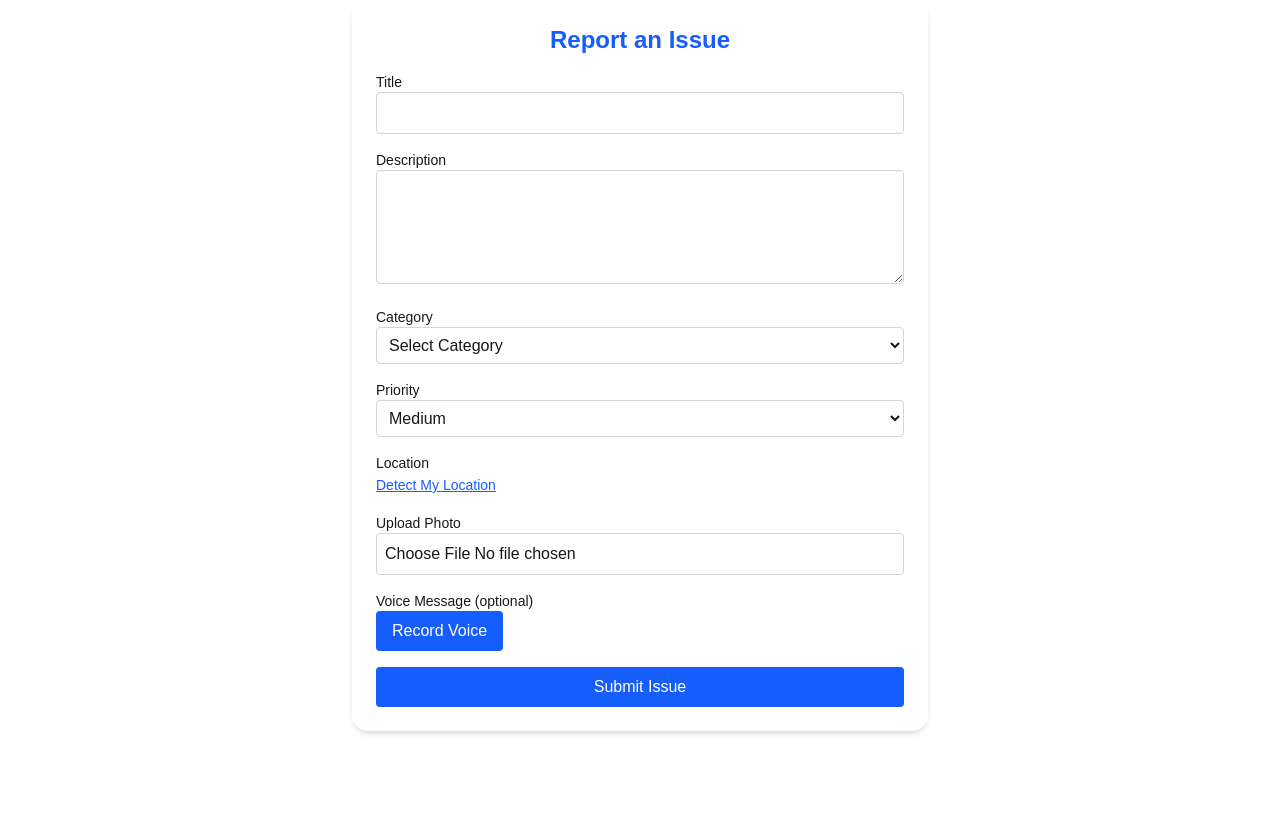
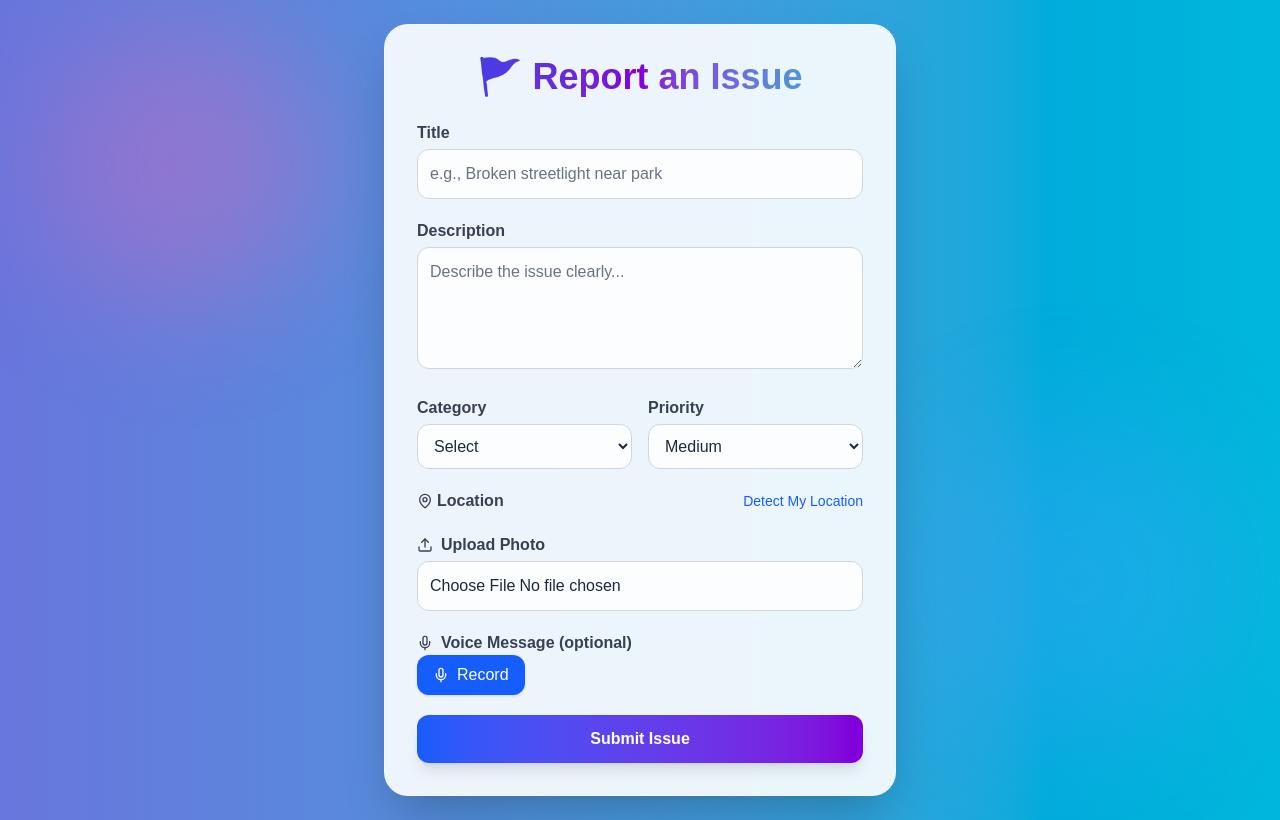
Before and after one commit to AshwinAnand868/civic-issue-reporting-platform, a Next.js app in the folder frontend/: page /report-issue in a window 1280 px wide. Built offline with nearby package versions, Linux system fonts and the light colour scheme.

Commit message:
Styled and enhanced ReportForm page

```diff
--- a/frontend/app/report-issue/components/ReportForm.tsx
+++ b/frontend/app/report-issue/components/ReportForm.tsx
@@ -2,7 +2,14 @@
 
 import { reportSchema } from "@/app/lib/validations/reportSchema";
 import { zodResolver } from "@hookform/resolvers/zod";
-import { Loader2 } from "lucide-react";
+import {
+  Loader2,
+  Mic,
+  StopCircle,
+  MapPin,
+  Upload,
+  CheckCircle,
+} from "lucide-react";
 import { useRef, useState } from "react";
 import { useForm } from "react-hook-form";
 import { z } from "zod";
@@ -10,14 +17,13 @@ import { z } from "zod";
 type ReportFormData = z.infer<typeof reportSchema>;
 
 export default function ReportForm() {
-  const [error, setError] = useState<string>("");
-  const [success, setSuccess] = useState<string>("");
-
-  // recording state & refs
+  const [error, setError] = useState("");
+  const [success, setSuccess] = useState("");
   const [recording, setRecording] = useState(false);
+  const [recordedAudio, setRecordedAudio] = useState<string | null>(null);
+  const [uploading, setUploading] = useState(false);
   const mediaRecorderRef = useRef<MediaRecorder | null>(null);
   const mediaStreamRef = useRef<MediaStream | null>(null);
-  const [recordedAudio, setRecordedAudio] = useState<string | null>(null);
 
   const {
     register,
@@ -26,12 +32,9 @@ export default function ReportForm() {
     setValue,
   } = useForm<ReportFormData>({
     resolver: zodResolver(reportSchema),
-    defaultValues: {
-      priority: "Medium",
-    },
+    defaultValues: { priority: "Medium" },
   });
 
-  // Location detection
   const handleDetectLocation = () => {
     if (!navigator.geolocation) {
       setError("Geolocation not supported by your browser.");
@@ -48,11 +51,9 @@ export default function ReportForm() {
     );
   };
 
-  // Submit
   const onSubmit = async (data: ReportFormData) => {
     setError("");
     setSuccess("");
-
     try {
       const token = localStorage.getItem("token");
       const res = await fetch(`${process.env.NEXT_PUBLIC_API_BASE}/api/issues`, {
@@ -82,7 +83,6 @@ export default function ReportForm() {
     }
   };
 
-  // Photo upload (unchanged)
   const handleFileUpload = async (event: React.ChangeEvent<HTMLInputElement>) => {
     const file = event.target.files?.[0];
     if (!file) return;
@@ -91,185 +91,215 @@ export default function ReportForm() {
     formData.append("file", file);
     formData.append("upload_preset", "unsigned_preset");
 
+    setUploading(true);
     try {
       const res = await fetch(
         `https://api.cloudinary.com/v1_1/diqacdink/image/upload`,
-        {
-          method: "POST",
-          body: formData,
-        }
+        { method: "POST", body: formData }
       );
-
       const data = await res.json();
       setValue("photo_url", data.secure_url);
-    } catch (error) {
-      console.error("Upload error:", error);
+      setSuccess("✅ Photo uploaded successfully!");
+    } catch {
       setError("Photo upload failed.");
+    } finally {
+      setUploading(false);
     }
   };
 
-  // Voice recording + upload logic (fixed)
   const handleVoiceRecording = async () => {
     setError("");
-
-    // If currently recording -> stop
     if (recording) {
-      // stop recorder and cleanup will happen in onstop handler
       mediaRecorderRef.current?.stop();
       return;
     }
 
-    // Start recording
     try {
       const stream = await navigator.mediaDevices.getUserMedia({ audio: true });
       mediaStreamRef.current = stream;
-
       const recorder = new MediaRecorder(stream);
       mediaRecorderRef.current = recorder;
-
       const chunks: Blob[] = [];
 
       recorder.ondataavailable = (e) => {
-        if (e.data && e.data.size > 0) chunks.push(e.data);
+        if (e.data.size > 0) chunks.push(e.data);
       };
 
       recorder.onstop = async () => {
-        try {
-          // combine chunks
         const blob = new Blob(chunks, { type: "audio/webm" });
-
-          // show local preview
         const url = URL.createObjectURL(blob);
         setRecordedAudio(url);
 
-          // upload to Cloudinary (use video endpoint for audio)
         const formData = new FormData();
         formData.append("file", blob);
         formData.append("upload_preset", "unsigned_preset");
 
+        try {
           const res = await fetch(
             `https://api.cloudinary.com/v1_1/diqacdink/video/upload`,
-            {
-              method: "POST",
-              body: formData,
-            }
+            { method: "POST", body: formData }
           );
-
           const data = await res.json();
-          if (data && data.secure_url) {
-            setValue("voice_url", data.secure_url);
-          } else {
-            console.error("Cloudinary response:", data);
-            setError("Failed to upload audio.");
-          }
-        } catch (err) {
-          console.error("Audio upload failed:", err);
-          setError("Failed to upload audio.");
+          if (data.secure_url) setValue("voice_url", data.secure_url);
+          else setError("Failed to upload audio.");
+        } catch {
+          setError("Audio upload failed.");
         } finally {
-          // cleanup media tracks
-          if (mediaStreamRef.current) {
-            mediaStreamRef.current.getTracks().forEach((t) => t.stop());
-            mediaStreamRef.current = null;
-          }
-          mediaRecorderRef.current = null;
+          mediaStreamRef.current?.getTracks().forEach((t) => t.stop());
           setRecording(false);
         }
       };
 
-      // start and set recording UI
       recorder.start();
       setRecording(true);
-    } catch (err) {
-      console.error("Microphone error:", err);
+    } catch {
       setError("Microphone access denied or not available.");
       setRecording(false);
     }
   };
 
   return (
-    <div className="bg-white rounded-2xl shadow-md p-6 max-w-xl mx-auto">
-      <h2 className="text-2xl font-bold text-blue-600 mb-4 text-center">
-        Report an Issue
+    <div className="min-h-screen relative overflow-hidden flex items-center justify-center p-6">
+      {/* Gradient Background */}
+      <div className="absolute inset-0 bg-gradient-to-r from-blue-700 via-purple-700 to-cyan-500 animate-gradient-slow"></div>
+
+      {/* Floating Blur Circles */}
+      <div className="absolute w-72 h-72 bg-pink-400 opacity-30 rounded-full blur-3xl top-10 left-10 animate-float-slow"></div>
+      <div className="absolute w-80 h-80 bg-blue-400 opacity-30 rounded-full blur-3xl bottom-20 right-10 animate-float-fast"></div>
+
+      {/* Form Card */}
+      <div className="relative bg-white/90 backdrop-blur-lg shadow-2xl border border-white/40 rounded-3xl p-8 w-full max-w-lg transition-all hover:shadow-blue-300 animate-fade-in">
+        <h2 className="text-4xl font-extrabold text-center text-transparent bg-clip-text bg-gradient-to-r from-blue-700 via-purple-700 to-cyan-500 mb-6">
+          🚩 Report an Issue
         </h2>
 
-      <form onSubmit={handleSubmit(onSubmit)} className="space-y-4">
+        <form onSubmit={handleSubmit(onSubmit)} className="space-y-5 text-gray-800">
           {/* Title */}
           <div>
-          <label className="block text-sm font-medium">Title</label>
-          <input {...register("title")} className="w-full p-2 border border-gray-300 rounded" />
+            <label className="font-semibold text-gray-700">Title</label>
+            <input
+              {...register("title")}
+              className="mt-1 w-full p-3 bg-white/80 border border-gray-300 rounded-xl text-gray-800 placeholder-gray-500 focus:ring-2 focus:ring-blue-400 focus:outline-none"
+              placeholder="e.g., Broken streetlight near park"
+            />
             {errors.title && <p className="text-red-500 text-sm">{errors.title.message}</p>}
           </div>
 
           {/* Description */}
           <div>
-          <label className="block text-sm font-medium">Description</label>
-          <textarea {...register("description")} rows={4} className="w-full p-2 border border-gray-300 rounded" />
-          {errors.description && <p className="text-red-500 text-sm">{errors.description.message}</p>}
+            <label className="font-semibold text-gray-700">Description</label>
+            <textarea
+              {...register("description")}
+              rows={4}
+              className="mt-1 w-full p-3 bg-white/80 border border-gray-300 rounded-xl text-gray-800 placeholder-gray-500 focus:ring-2 focus:ring-blue-400"
+              placeholder="Describe the issue clearly..."
+            />
           </div>
 
-        {/* Category */}
+          {/* Category & Priority */}
+          <div className="grid md:grid-cols-2 gap-4">
             <div>
-          <label className="block text-sm font-medium">Category</label>
-          <select {...register("category")} className="w-full p-2 border border-gray-300 rounded">
-            <option value="">Select Category</option>
+              <label className="font-semibold text-gray-700">Category</label>
+              <select
+                {...register("category")}
+                className="mt-1 w-full p-3 bg-white/80 border border-gray-300 rounded-xl text-gray-800"
+              >
+                <option value="">Select</option>
                 <option value="Sanitation">Sanitation</option>
                 <option value="Roads">Roads</option>
                 <option value="Electricity">Electricity</option>
               </select>
-          {errors.category && <p className="text-red-500 text-sm">{errors.category.message}</p>}
             </div>
 
-        {/* Priority */}
             <div>
-          <label className="block text-sm font-medium">Priority</label>
-          <select {...register("priority")} defaultValue="Medium" className="w-full p-2 border border-gray-300 rounded">
+              <label className="font-semibold text-gray-700">Priority</label>
+              <select
+                {...register("priority")}
+                className="mt-1 w-full p-3 bg-white/80 border border-gray-300 rounded-xl text-gray-800"
+              >
                 <option value="Low">Low</option>
                 <option value="Medium">Medium</option>
                 <option value="High">High</option>
               </select>
             </div>
+          </div>
 
           {/* Location */}
-        <div>
-          <label className="block text-sm font-medium">Location</label>
-          <button type="button" onClick={handleDetectLocation} className="text-sm text-blue-600 underline">
+          <div className="flex items-center justify-between">
+            <span className="font-semibold text-gray-700 flex items-center gap-1">
+              <MapPin className="w-4 h-4" /> Location
+            </span>
+            <button
+              type="button"
+              onClick={handleDetectLocation}
+              className="text-sm text-blue-600 hover:text-blue-800 font-medium"
+            >
               Detect My Location
             </button>
-          {errors.location && <p className="text-red-500 text-sm">{errors.location.message as string}</p>}
           </div>
 
           {/* Photo Upload */}
           <div>
-          <label className="block text-sm font-medium">Upload Photo</label>
-          <input type="file" accept="image/*" onChange={handleFileUpload} className="w-full p-2 border border-gray-300 rounded" />
+            <label className="font-semibold text-gray-700 flex items-center gap-2">
+              <Upload className="w-4 h-4" /> Upload Photo
+            </label>
+            <input
+              type="file"
+              accept="image/*"
+              onChange={handleFileUpload}
+              className="mt-1 w-full p-3 bg-white/80 border border-gray-300 rounded-xl text-gray-800"
+            />
+            {uploading && <p className="text-blue-600 text-sm mt-1">Uploading...</p>}
           </div>
 
           {/* Voice Recording */}
           <div>
-          <label className="block text-sm font-medium">Voice Message (optional)</label>
-          <div className="flex items-center gap-2">
+            <label className="font-semibold text-gray-700 flex items-center gap-2">
+              <Mic className="w-4 h-4" /> Voice Message (optional)
+            </label>
+            <div className="flex items-center gap-3">
               <button
                 type="button"
                 onClick={handleVoiceRecording}
-              className={`px-4 py-2 rounded ${recording ? "bg-red-600 text-white" : "bg-blue-600 text-white"} hover:opacity-90`}
+                className={`px-4 py-2 rounded-xl text-white font-medium shadow transition ${
+                  recording
+                    ? "bg-red-600 hover:bg-red-700"
+                    : "bg-blue-600 hover:bg-blue-700"
+                }`}
               >
-              {recording ? "Stop Recording" : "Record Voice"}
+                {recording ? (
+                  <span className="flex items-center gap-2">
+                    <StopCircle className="w-4 h-4" /> Stop
+                  </span>
+                ) : (
+                  <span className="flex items-center gap-2">
+                    <Mic className="w-4 h-4" /> Record
+                  </span>
+                )}
               </button>
-
-            {recordedAudio && <audio controls src={recordedAudio} className="mt-2 w-full" />}
+              {recordedAudio && (
+                <audio controls src={recordedAudio} className="mt-2 w-full rounded-lg"></audio>
+              )}
             </div>
           </div>
 
-        {/* Error / Success */}
-        {error && <p className="text-red-500 text-sm">{error}</p>}
-        {success && <p className="text-green-600 text-sm">{success}</p>}
+          {/* Error & Success */}
+          {error && <p className="text-red-500 text-sm text-center">{error}</p>}
+          {success && (
+            <p className="text-green-600 text-sm text-center flex items-center justify-center gap-1">
+              <CheckCircle className="w-4 h-4" /> {success}
+            </p>
+          )}
 
-        {/* Submit */}
-        <button type="submit" disabled={isSubmitting} className="w-full flex items-center justify-center gap-2 bg-blue-600 text-white py-2 rounded hover:bg-blue-700 disabled:opacity-50">
+          {/* Submit Button */}
+          <button
+            type="submit"
+            disabled={isSubmitting}
+            className="w-full bg-gradient-to-r from-blue-600 to-purple-700 text-white py-3 rounded-xl font-semibold flex items-center justify-center gap-2 shadow-lg hover:scale-105 hover:shadow-xl transition-transform duration-300"
+          >
             {isSubmitting ? (
               <>
-              <Loader2 className="animate-spin h-5 w-5" />
-              Submitting...
+                <Loader2 className="animate-spin h-5 w-5" /> Submitting...
               </>
             ) : (
               "Submit Issue"
@@ -277,5 +307,62 @@ export default function ReportForm() {
           </button>
         </form>
       </div>
+
+      {/* Keyframes */}
+      <style jsx global>{`
+        @keyframes gradient-slow {
+          0% {
+            background-position: 0% 50%;
+          }
+          50% {
+            background-position: 100% 50%;
+          }
+          100% {
+            background-position: 0% 50%;
+          }
+        }
+        @keyframes float-slow {
+          0%,
+          100% {
+            transform: translateY(0px);
+          }
+          50% {
+            transform: translateY(-20px);
+          }
+        }
+        @keyframes float-fast {
+          0%,
+          100% {
+            transform: translateY(0px);
+          }
+          50% {
+            transform: translateY(25px);
+          }
+        }
+        @keyframes fade-in {
+          from {
+            opacity: 0;
+            transform: translateY(30px);
+          }
+          to {
+            opacity: 1;
+            transform: translateY(0);
+          }
+        }
+        .animate-gradient-slow {
+          background-size: 400% 400%;
+          animation: gradient-slow 12s ease infinite;
+        }
+        .animate-float-slow {
+          animation: float-slow 10s ease-in-out infinite;
+        }
+        .animate-float-fast {
+          animation: float-fast 6s ease-in-out infinite;
+        }
+        .animate-fade-in {
+          animation: fade-in 0.8s ease-out forwards;
+        }
+      `}</style>
+    </div>
   );
 }
```
Lines whose indentation alone changed are shown as unchanged.
